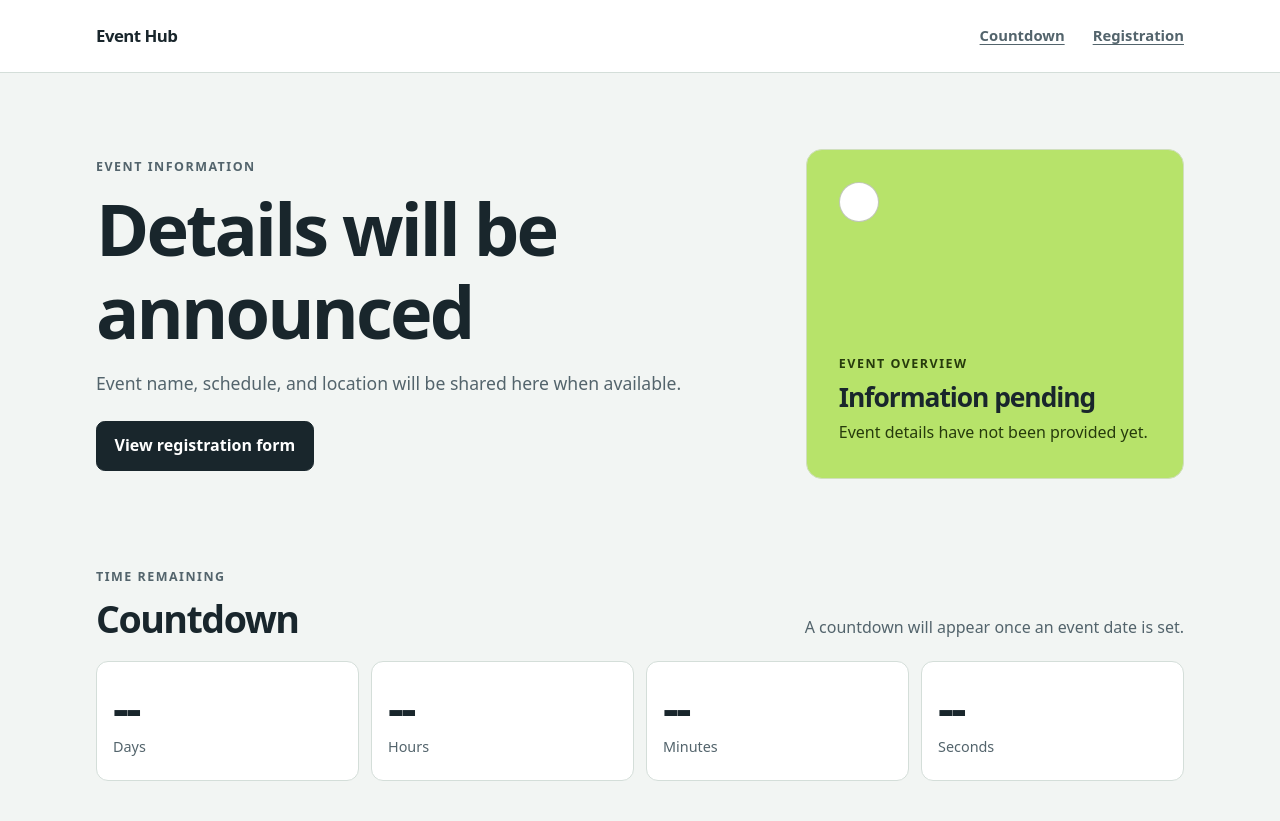
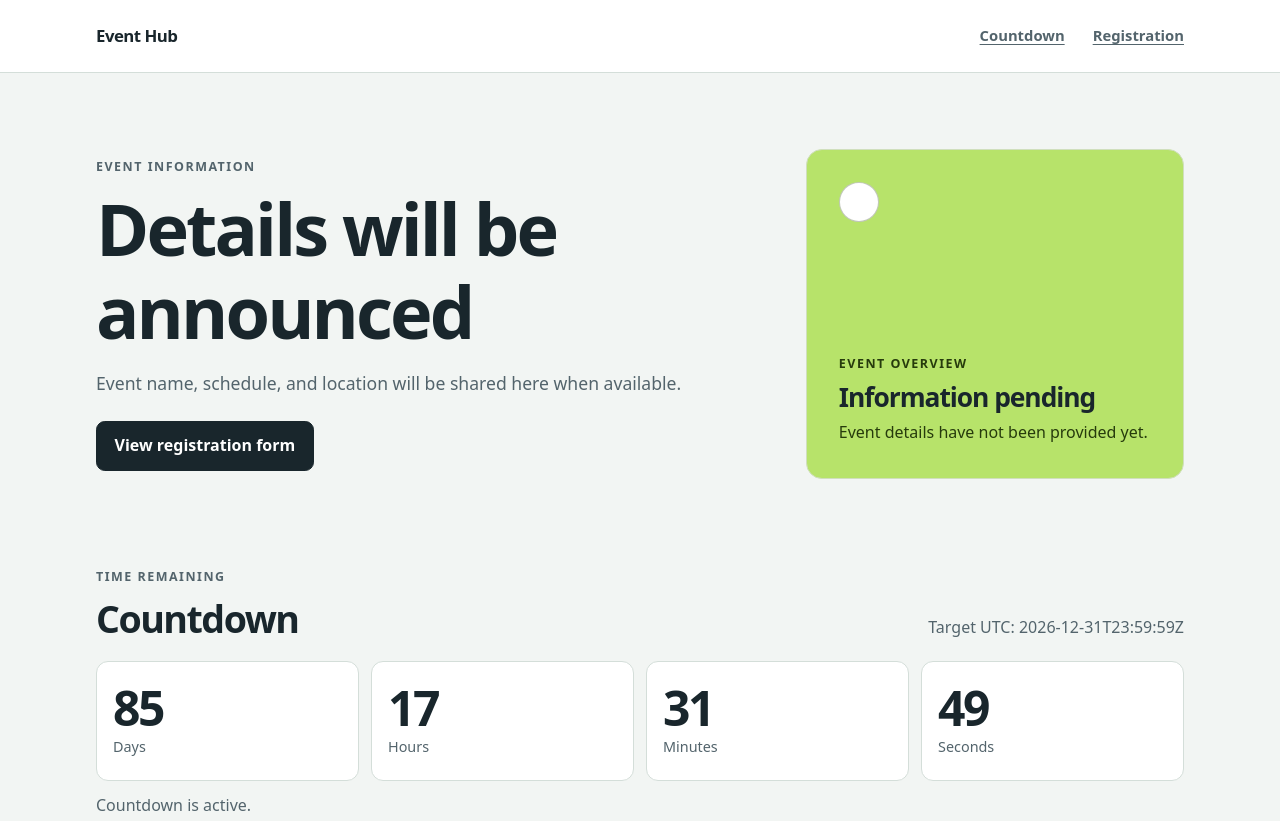
Before and after one commit to Phuthanh123456/hw3_lab1_web, a plain HTML site: page index.html in a window 1280 px wide. Shown: the top 821 px of the page. Drawn offline with Linux system fonts and the light colour scheme.

Commit message:
feat: implement drift-free UTC countdown

```diff
--- a/app.js
+++ b/app.js
@@ -1,2 +1,31 @@
-// JavaScript module entry point for later HW3 milestones.
-// Countdown, form state, and submit behavior are intentionally not implemented here.
+import { COUNTDOWN_TARGET_UTC } from "./countdown-config.js";
+import { createCountdownController } from "./countdown.js";
+
+const countdownTarget = document.querySelector("#countdown-target");
+const countdownStatus = document.querySelector("#countdown-status");
+const countdownParts = new Map(
+  Array.from(document.querySelectorAll("[data-countdown-part]"), (element) => [
+    element.dataset.countdownPart,
+    element,
+  ]),
+);
+const requiredParts = ["days", "hours", "minutes", "seconds"];
+
+if (!countdownTarget || !countdownStatus || requiredParts.some((part) => !countdownParts.has(part))) {
+  throw new Error("Countdown markup is incomplete.");
+}
+
+countdownTarget.dateTime = COUNTDOWN_TARGET_UTC;
+countdownTarget.textContent = COUNTDOWN_TARGET_UTC;
+
+const countdown = createCountdownController();
+countdown.start(COUNTDOWN_TARGET_UTC, {
+  onUpdate(remaining) {
+    for (const part of requiredParts) {
+      countdownParts.get(part).textContent = String(remaining[part]).padStart(2, "0");
+    }
+  },
+  onExpire() {
+    countdownStatus.textContent = "The countdown has ended.";
+  },
+});
--- /dev/null
+++ b/countdown-config.js
@@ -0,0 +1,2 @@
+// Change this value to use another ISO 8601 UTC target ending in Z.
+export const COUNTDOWN_TARGET_UTC = "2026-12-31T23:59:59Z";
--- /dev/null
+++ b/countdown.js
@@ -0,0 +1,141 @@
+const UTC_ISO_TIMESTAMP = /^(\d{4})-(\d{2})-(\d{2})T(\d{2}):(\d{2}):(\d{2})(?:\.(\d{1,3}))?Z$/;
+const SECONDS_PER_DAY = 24 * 60 * 60;
+
+export function parseUtcIsoTimestamp(value) {
+  const match = typeof value === "string" ? UTC_ISO_TIMESTAMP.exec(value) : null;
+  if (!match) {
+    throw new RangeError("Countdown target must be a valid ISO 8601 UTC timestamp ending in Z.");
+  }
+
+  const [, yearText, monthText, dayText, hourText, minuteText, secondText, fraction = ""] = match;
+  const timestamp = Date.parse(value);
+  const date = new Date(timestamp);
+  const expected = {
+    year: Number(yearText),
+    month: Number(monthText) - 1,
+    day: Number(dayText),
+    hour: Number(hourText),
+    minute: Number(minuteText),
+    second: Number(secondText),
+    millisecond: Number(fraction.padEnd(3, "0")),
+  };
+
+  const isValidDate = Number.isFinite(timestamp)
+    && date.getUTCFullYear() === expected.year
+    && date.getUTCMonth() === expected.month
+    && date.getUTCDate() === expected.day
+    && date.getUTCHours() === expected.hour
+    && date.getUTCMinutes() === expected.minute
+    && date.getUTCSeconds() === expected.second
+    && date.getUTCMilliseconds() === expected.millisecond;
+
+  if (!isValidDate) {
+    throw new RangeError("Countdown target must be a valid ISO 8601 UTC timestamp ending in Z.");
+  }
+
+  return timestamp;
+}
+
+function calculateRemaining(targetTimestamp, nowTimestamp) {
+  if (!Number.isFinite(nowTimestamp)) {
+    throw new TypeError("The countdown clock must return a finite timestamp in milliseconds.");
+  }
+
+  const totalSeconds = Math.floor(Math.max(0, targetTimestamp - nowTimestamp) / 1000);
+  return Object.freeze({
+    days: Math.floor(totalSeconds / SECONDS_PER_DAY),
+    hours: Math.floor((totalSeconds % SECONDS_PER_DAY) / 3600),
+    minutes: Math.floor((totalSeconds % 3600) / 60),
+    seconds: totalSeconds % 60,
+    expired: nowTimestamp >= targetTimestamp,
+  });
+}
+
+/** Calculate remaining time from an absolute UTC target and the current timestamp. */
+export function getRemainingTime(targetUtc, nowTimestamp = Date.now()) {
+  return calculateRemaining(parseUtcIsoTimestamp(targetUtc), nowTimestamp);
+}
+
+/** Create a single-timer countdown controller, independent of the DOM and form. */
+export function createCountdownController({
+  now = () => Date.now(),
+  setIntervalFn = (callback, delay) => globalThis.setInterval(callback, delay),
+  clearIntervalFn = (timerId) => globalThis.clearInterval(timerId),
+} = {}) {
+  let timerId = null;
+  let generation = 0;
+
+  function clearTimer() {
+    if (timerId !== null) {
+      clearIntervalFn(timerId);
+      timerId = null;
+    }
+  }
+
+  function dispose() {
+    generation += 1;
+    clearTimer();
+  }
+
+  function start(targetUtc, {
+    onUpdate,
+    onExpire,
+    intervalMs = 1000,
+  } = {}) {
+    dispose();
+
+    const targetTimestamp = parseUtcIsoTimestamp(targetUtc);
+    if (typeof onUpdate !== "function") {
+      throw new TypeError("start requires an onUpdate callback.");
+    }
+    if (onExpire !== undefined && typeof onExpire !== "function") {
+      throw new TypeError("onExpire must be a function when provided.");
+    }
+    if (!Number.isFinite(intervalMs) || intervalMs <= 0) {
+      throw new RangeError("intervalMs must be a positive finite number.");
+    }
+
+    const thisGeneration = generation;
+    let expired = false;
+
+    const update = () => {
+      if (thisGeneration !== generation) {
+        return;
+      }
+
+      let remaining;
+      try {
+        remaining = calculateRemaining(targetTimestamp, now());
+        onUpdate(remaining);
+      } catch (error) {
+        if (thisGeneration === generation) {
+          generation += 1;
+          clearTimer();
+        }
+        throw error;
+      }
+
+      if (thisGeneration !== generation || !remaining.expired) {
+        return;
+      }
+
+      expired = true;
+      clearTimer();
+      generation += 1;
+      onExpire?.(remaining);
+    };
+
+    update();
+    if (thisGeneration === generation && !expired) {
+      timerId = setIntervalFn(update, intervalMs);
+    }
+
+    return () => {
+      if (thisGeneration === generation) {
+        dispose();
+      }
+    };
+  }
+
+  return Object.freeze({ start, dispose });
+}
--- a/index.html
+++ b/index.html
@@ -44,15 +44,16 @@
             <p class="eyebrow">Time remaining</p>
             <h2 id="countdown-heading">Countdown</h2>
           </div>
-          <p class="section-note">A countdown will appear once an event date is set.</p>
+          <p class="section-note">Target UTC: <time id="countdown-target">Loading date…</time></p>
         </div>
 
-        <ul class="countdown-grid" aria-label="Countdown units">
-          <li class="countdown-unit"><span class="countdown-value">--</span><span class="countdown-label">Days</span></li>
-          <li class="countdown-unit"><span class="countdown-value">--</span><span class="countdown-label">Hours</span></li>
-          <li class="countdown-unit"><span class="countdown-value">--</span><span class="countdown-label">Minutes</span></li>
-          <li class="countdown-unit"><span class="countdown-value">--</span><span class="countdown-label">Seconds</span></li>
-        </ul>
+        <div id="countdown-display" class="countdown-grid" role="timer" aria-label="Time remaining">
+          <div class="countdown-unit"><span class="countdown-value" data-countdown-part="days">--</span><span class="countdown-label">Days</span></div>
+          <div class="countdown-unit"><span class="countdown-value" data-countdown-part="hours">--</span><span class="countdown-label">Hours</span></div>
+          <div class="countdown-unit"><span class="countdown-value" data-countdown-part="minutes">--</span><span class="countdown-label">Minutes</span></div>
+          <div class="countdown-unit"><span class="countdown-value" data-countdown-part="seconds">--</span><span class="countdown-label">Seconds</span></div>
+        </div>
+        <p id="countdown-status" class="countdown-status" role="status" aria-live="polite">Countdown is active.</p>
       </section>
 
       <section id="registration" class="content-section registration-section" aria-labelledby="registration-heading">
--- a/styles.css
+++ b/styles.css
@@ -261,6 +261,11 @@ h1 {
   font-size: 0.9rem;
 }
 
+.countdown-status {
+  margin: 0.75rem 0 0;
+  color: var(--muted);
+}
+
 .registration-form {
   padding: clamp(1rem, 4vw, 1.75rem);
   border: 1px solid var(--line);
```
Also changed, not shown: tests/countdown.test.mjs (added, +118 -0 lines), 1 other file.
